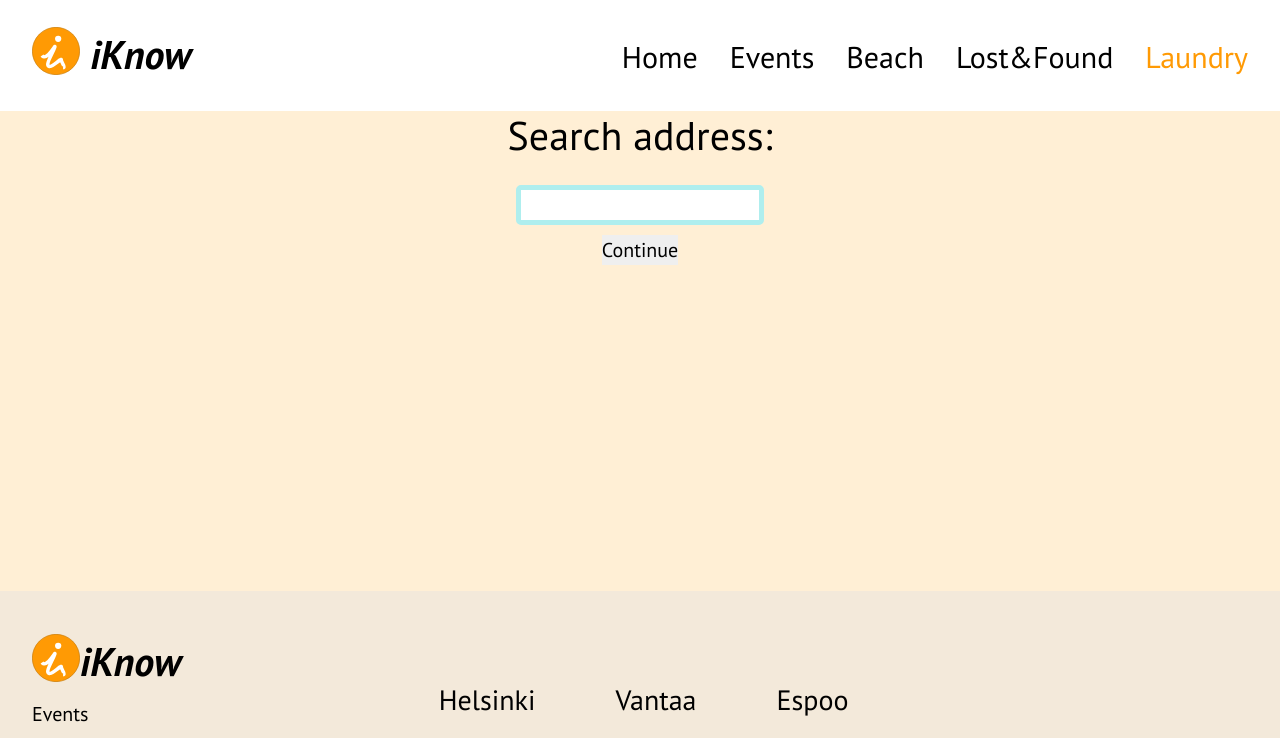
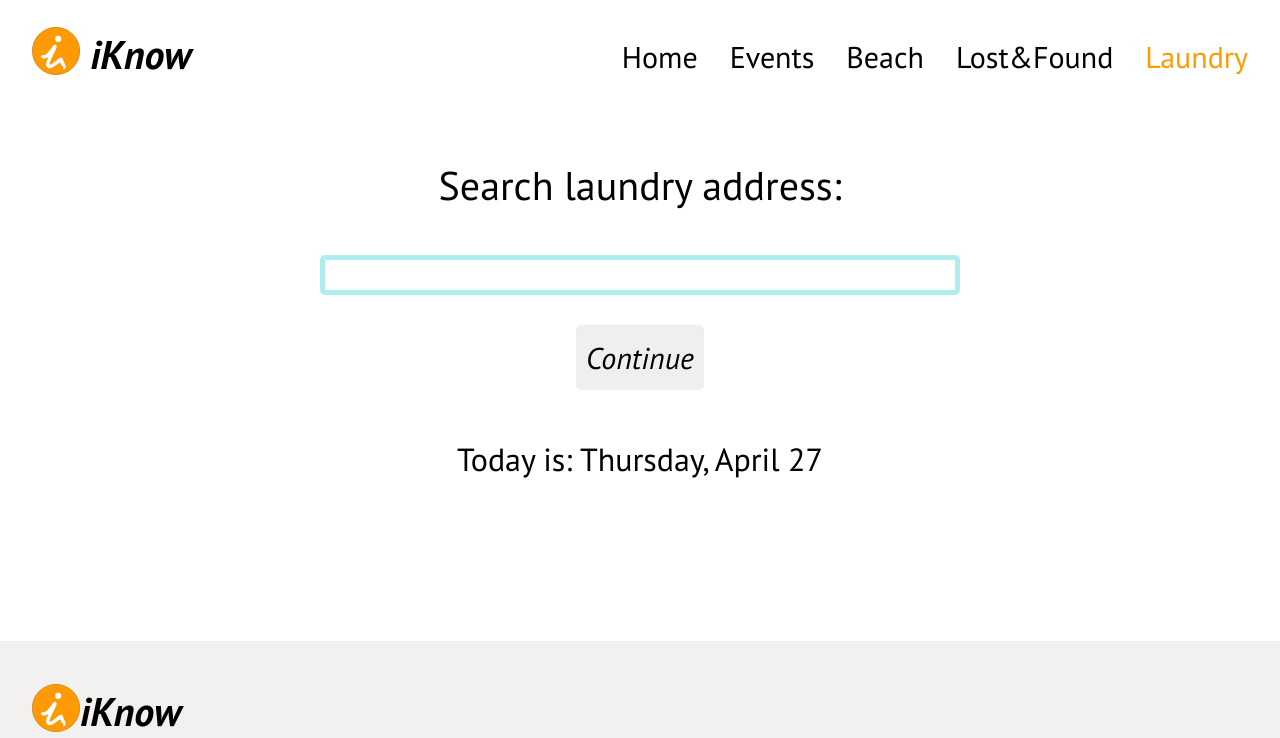
Before and after one commit to bch-team-summer-project/iknow, a React (Create React App) app: page /laundry in a window 1280 px wide. Shown: the top 738 px of the page. Built offline with nearby package versions, Linux system fonts and the light colour scheme.

Commit message:
singl day div display progrs 1

```diff
--- a/src/Main/Laundry/BookingCalendar.js
+++ b/src/Main/Laundry/BookingCalendar.js
@@ -2,13 +2,25 @@ import React from 'react';
 
 // ehh... will write everything from ground - up I guess.. ugh.. lets see where it is after N hours.
 
+// todo: calendar display. hour slots in objects. available / booked.
+// lesser todo: cant select timeslot that is in past.
+
 let newDate = new Date();
-let year = newDate.getFullYear(); // 2021
+let year = newDate.getFullYear(); //2021
+let dayNumber = newDate.toString().slice(8, 10);//range: 01-last day of current month
+
+let months = ['December', 'January', 'February', 'March', 'April', 'May', 'June', 'July', 'August', 'September', 'October', 'November'];
+let monthNumber = newDate.getMonth(); //range: 0-11
+let month = months[monthNumber]; //current month
+
 let weekdays = ['Sunday', 'Monday', 'Tuesday', 'Wednesday', 'Thursday', 'Friday', 'Saturday'];
-let weekday = [weekdays][newDate.getDay()] // current weekday
-let weekdayNumber = newDate.getDay();
+let weekdayNumber = newDate.getDay(); //range: 0-6
+let weekday = weekdays[weekdayNumber]; //current weekday
+
+
+
 let [weekdayNumber1, weekdayNumber2, weekdayNumber3, weekdayNumber4, weekdayNumber5,
-  weekdayNumber6, weekdayNumber7, weekdayNumber8, weekdayNumber9, weekdayNumber10, weekdayNumber11, weekdayNumber12, weekdayNumber13] = [weekdayNumber, weekdayNumber + 1, weekdayNumber + 2, weekdayNumber + 3, weekdayNumber + 4, weekdayNumber + 5, weekdayNumber + 6, weekdayNumber + 7, weekdayNumber + 8, weekdayNumber + 9, weekdayNumber + 10, weekdayNumber + 11, weekdayNumber + 12, weekdayNumber + 13]; // 2 weeks, values =
+  weekdayNumber6, weekdayNumber7, weekdayNumber8, weekdayNumber9, weekdayNumber10, weekdayNumber11, weekdayNumber12, weekdayNumber13, weekdayNumber14] = [weekdayNumber, weekdayNumber + 1, weekdayNumber + 2, weekdayNumber + 3, weekdayNumber + 4, weekdayNumber + 5, weekdayNumber + 6, weekdayNumber + 7, weekdayNumber + 8, weekdayNumber + 9, weekdayNumber + 10, weekdayNumber + 11, weekdayNumber + 12, weekdayNumber + 13, weekdayNumber + 14]; // 2 weeks, values = weekdays for 14 next days, including current day
 let hourNow = new Date().getHours(); // 00 -> midnight, 15 -> 3 PM
 
 let days = {
@@ -25,35 +37,31 @@ let days = {
   weekdayNumber11: {day: weekdays[weekdayNumber11 % 7]},
   weekdayNumber12: {day: weekdays[weekdayNumber12 % 7]},
   weekdayNumber13: {day: weekdays[weekdayNumber13 % 7]},
+  weekdayNumber14: {day: weekdays[weekdayNumber14 % 7]}
 };
-console.log(Object.values(days))
-/* this.statuz = {
-  days: {
-    weekdayNumber2: {day: weekdays[weekdayNumber % 6]},
-    weekdayNumber: {},
-    weekdayNumber: {},
-    weekdayNumber: {},
-    weekdayNumber: {},
-    weekdayNumber: {},
-    weekdayNumber: {},
-    weekdayNumber: {},
-    weekdayNumber: {},
-    weekdayNumber: {},
-    weekdayNumber: {},
 
-  }
-} */
+let daysToDivs = []; // push div with
+for (let [key, value] of Object.entries(days)) {
+  daysToDivs.push(`<div className=${key}> ${value.day} </div>`)
+}
+
+//console.log(Object.values(days))
+//console.log(daysToDivs)
+
+//{daysToDivs.map(obj => document.querySelector('.laundry-calendar-container').appendChild(obj))}
 export default function BookingCalendar() {
 
   return (
     <>
-    {
-
-
-
-
-
-    }
+      <h2>Today is: {`  ${weekday},  ${month}      ${dayNumber}`}</h2>
+      <div className="laundry-calendar-container">
+      {daysToDivs.map(div =>{
+        //let divi = document.createElement('div');
+        //let divi = document.querySelector('.laundry-calendar-container');
+        //divi.innerHTML = div;
+        //document.body.appendChild(divi);
+      })}
+      </div>
     </>
   )
 }
--- a/src/Main/Laundry/Laundry.js
+++ b/src/Main/Laundry/Laundry.js
@@ -4,12 +4,19 @@ import BookingCalendar from './BookingCalendar';
 
 const Laundry = () => {
   return (
+    <div id="laundry_frontpage_container">
     <form action="find_landry.php">
-      <label htmlFor="search_landry"><h1>Search address:</h1></label>
+      <label htmlFor="search_landry"><h1>Search laundry address:</h1></label>
       <input type="text" name="search_landry" id="search_laundry"></input>
-      <button>Continue</button>
-      <BookingCalendar />
+      <button onClick={e => {
+        e.preventDefault();
+        document.location.href = document.location.origin + '/laundry/calendar';
+      }}>
+      Continue</button>
+      <BookingCalendar /> {//test prps
+                          }
     </form>
+    </div>
   )
 }
 
--- a/src/Main/Laundry/frontpage.css
+++ b/src/Main/Laundry/frontpage.css
@@ -2,10 +2,11 @@
   box-sizing: border-box;
 }
 
-body {
-  background-color: papayawhip;
+#laundry-frontpage-container {
+  background-color: powderblue;
 }
 form {
+  margin-top: 50px;
   display: flex;
   align-items: center;
   justify-content: center;
@@ -15,10 +16,15 @@ form {
 input {
   border: 5px solid paleturquoise;
   border-radius: 5px;
-  margin: 10px;
+  margin: 30px;
+  width: 50vw;
 }
 
 button {
-  border: paleturquoise;
-  block-size: 200%;
+  border: none;
+  border-radius: 5px;
+  font-size: 150%;
+  padding: 10px;
+  margin-bottom: 50px;
+  font-style: oblique;
 }
```
Also changed, not shown: src/Main/Laundry/Search.js (added).
